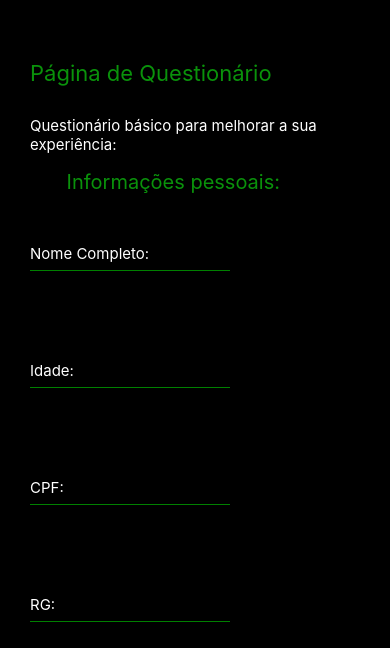
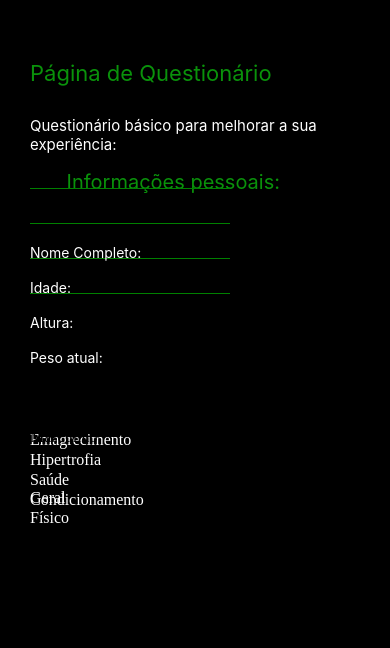
Before and after one commit to Meiko-Sama/SuperPass, a React Native app: screen /Login in a window 390 px wide. Shown: the top 648 px of the page. Built offline with nearby package versions, Linux system fonts and the light colour scheme.

Commit message:
Componentizando questinario de bolinhas, finalizando onBorading, correção de alguns bugs

```diff
--- a/src/assets/components/CadastroInput.js
+++ b/src/assets/components/CadastroInput.js
@@ -3,7 +3,7 @@ import { TextInput } from "react-native";
 export default function CadastroInput() {
   return (
     <TextInput
-      style={{ width: 200, paddingTop: 80, left: 120, borderBottomWidth: 1, borderColor: "green", bottom: 20, color: "white" }}
+      style={{ width: 200, top: 80, left: 80, borderBottomWidth: 1, borderColor: "green", color: "white" }}
       textAlign="left"
     />
   )
--- a/src/assets/components/CadastroText.js
+++ b/src/assets/components/CadastroText.js
@@ -2,6 +2,6 @@ import { Text } from "react-native"
 
 export default function TextComp({ txt }) {
   return (
-    <Text style={{ color: "white", top: 90, fontSize: 15, }}>{txt}</Text>
+    <Text style={{ color: "white", top: 90, fontSize: 14, }}>{txt}</Text>
   )
 }
--- /dev/null
+++ b/src/assets/components/PressableInput.js
@@ -0,0 +1,10 @@
+import { Pressable } from "react-native";
+
+export default function PressableInput({ btn, setbtn, text }) {
+  return (
+    <Pressable style={{ width: 20, height: 20, borderRadius: 150, borderColor: { btn } ? "#ccc" : "#293461" }}
+      onPress={() => {
+        { setbtn } (prev => !prev)
+      }} >{text}</Pressable>
+  )
+}
--- a/src/assets/pages/Login.js
+++ b/src/assets/pages/Login.js
@@ -7,15 +7,26 @@ import CadastroInput from '../components/CadastroInput';
 // IMPORTAÇÃO STYLES
 import { styles } from '../styles/styles';
 
+// IMPORTAÇÃO DO USE STATE
+import { useState } from 'react';
+
 // IMPORTAÇÃO NATIVE
 import { useNavigation } from '@react-navigation/native';
 import { setItem } from '../components/AsyncStorage';
 import CadastroText from '../components/CadastroText';
+import PressableInput from '../components/PressableInput';
 
 // IMPORTAÇÃO DE ICONE
 // import MaterialIcons from '@expo/vector-icons/MaterialIcons';
 
 export default function Login() {
+
+  const [btnEmagrecimento, setBtnEmagrecimento] = useState(false)
+  const [btnHipertrofia, setBtnHipertrofia] = useState(false)
+  const [btnSaudeGeral, setBtnSaudeGeral] = useState(false)
+  const [btnCondicionamentoFisico, setBtnCondicionamentoFisico] = useState(false)
+  const [btnFeminino, setBtnFeminino] = useState(false)
+  const [btnMasculino, setBtnMasculino] = useState(false)
 
   const navigation = useNavigation();
 
@@ -32,17 +43,36 @@ export default function Login() {
         <Text style={{ color: 'white', paddingTop: 30, fontSize: 15 }}>Questionário básico para melhorar a sua experiência:</Text>
         <Text style={{ color: 'rgb(10, 146, 11)', fontSize: 20, position: "absolute", top: 110, right: 110 }}>Informações pessoais:</Text>
 
+        {/* COMPONENTIZAÇÃO DOS INPUTS UTILIZADOS! */}
+        <View style={styles.escrita}>
           <CadastroText txt="Nome Completo:" />
           <CadastroInput />
 
           <CadastroText txt="Idade:" />
           <CadastroInput />
 
-        <CadastroText txt="CPF:" />
+          <CadastroText txt="Altura:" />
           <CadastroInput />
 
-        <CadastroText txt="RG:" />
+          <CadastroText txt="Peso atual:" />
           <CadastroInput />
+        </View>
+
+        {/* INPUTS DE ASSINALAR 😭😭😭 */}
+
+        <View style={styles.objetivo}>
+          <Text style={styles.bolas}>Qual é o seu objetivo: </Text>
+          <PressableInput btn={btnEmagrecimento} setbtn={setBtnEmagrecimento} text="Emagrecimento" />
+          <PressableInput btn={btnHipertrofia} setbtn={setBtnHipertrofia} text="Hipertrofia" />
+          <PressableInput btn={btnSaudeGeral} setbtn={setBtnSaudeGeral} text="Saúde Geral" />
+          <PressableInput btn={btnCondicionamentoFisico} setbtn={setBtnCondicionamentoFisico} text="Condicionamento Físico" />
+        </View>
+
+        <View style={styles.genero}>
+          <Text style={styles.bolas}>Qual sua preferência de corpo: </Text>
+          <PressableInput btn={btnFeminino} setbtn={setBtnFeminino} text="Feminino" />
+          <PressableInput btn={btnMasculino} setbtn={setBtnMasculino} text="Masculino" />
+        </View>
 
       </View>
       <StatusBar hidden />
--- a/src/assets/pages/OnBoarding.js
+++ b/src/assets/pages/OnBoarding.js
@@ -7,8 +7,6 @@ import { SafeAreaView } from 'react-native-safe-area-context';
 import { StyleSheet } from 'react-native';
 import { setItem } from '../components/AsyncStorage';
 import React, { useState, useEffect } from 'react';
-// IMPORTAÇÃo STYLES
-import { styles } from '../styles/styles';
 
 const { width, height } = Dimensions.get("window")
 export default function OnBoarding() {
@@ -21,8 +19,8 @@ export default function OnBoarding() {
 
   const doneButton = ({ ...props }) => {
     return (
-      <TouchableOpacity style={style.doneButton} {...props}>
-        <Text>Done</Text>
+      <TouchableOpacity style={styles.doneButton} {...props}>
+        <Text style={styles.doneButtonText}>Done</Text>
       </TouchableOpacity>
     )
   }
@@ -30,15 +28,15 @@ export default function OnBoarding() {
   return (
     <SafeAreaView style={styles.containerOB}>
       <Onboarding
-        style={styles.barra}
         onDone={handleDone}
         onSkip={handleDone}
         DoneButtonComponent={doneButton}
+        bottomBarColor='rgb(10, 146, 11)'
         containerStyles={{ paddingHorizontal: 15 }}
         pages={[{
           backgroundColor: "black",
           image: (
-            <View style={style.page}>
+            <View style={styles.page}>
               <Image
                 source={require("../images/docinhomusculosa.png")}
                 autoPlay
@@ -58,7 +56,7 @@ export default function OnBoarding() {
         {
           backgroundColor: "black",
           image: (
-            <View style={style.pageEspecial}>
+            <View style={styles.pageEspecial}>
               <Image
                 source={require("../images/docinhomalhada.png")}
                 autoPlay
@@ -79,7 +77,7 @@ export default function OnBoarding() {
         {
           backgroundColor: "black",
           image: (
-            <View style={style.pageEspecialDois}>
+            <View style={styles.pageEspecialDois}>
               <Image
                 source={require("../images/DocinhoCega.png")}
                 autoPlay
@@ -104,7 +102,7 @@ export default function OnBoarding() {
   );
 }
 
-export const style = StyleSheet.create({
+export const styles = StyleSheet.create({
   page: {
     width: width * 0.9,
     height: width,
@@ -128,11 +126,23 @@ export const style = StyleSheet.create({
 
   doneButton: {
     padding: 20,
-    backgroundColor: 'rgb(10, 146, 11)',
+    backgroundColor: 'green',
+    borderWidth: 5,
+    borderColor: 'rgb(57, 242, 57)',
+    opacity: 50,
     borderTopLeftRadius: "100%",
-    borderBottomLeftRadius: "100%"
+    borderBottomLeftRadius: "100%",
+    width: 90,
+    height: 70
   },
 
+  containerOB: {
+    flex: 1,
+    backgroundColor: 'black',
+  },
 
+  doneButtonText: {
+    color: "#fff"
+  }
 
 });
--- a/src/assets/styles/styles.js
+++ b/src/assets/styles/styles.js
@@ -8,18 +8,16 @@ export const styles = StyleSheet.create({
     justifyContent: 'center',
   },
 
-  containerOB: {
-    flex: 1,
-    backgroundColor: 'rgb(10, 146, 11)',
-  },
-
   containerForm: {
     backgroundColor: 'rgb(0, 0, 0)',
     width: "100%",
     height: "100%",
     paddingTop: 60,
     paddingLeft: 30,
+  },
 
-
+  objetivo: {
+    color: "white",
+    top: 120
   }
 });
```
Lines whose indentation alone changed are shown as unchanged.
